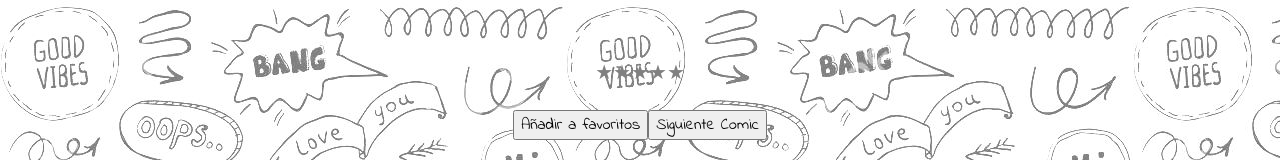
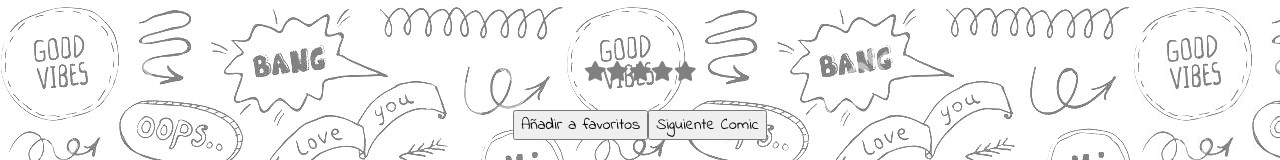
Before and after one commit to SergioJaramilloL/app_comics, a React (Create React App) app: page / in a window 1280 px wide. Shown: the top 160 px of the page. Built offline with nearby package versions, Linux system fonts and the light colour scheme; no server answers.

Commit message:
added star icon

```diff
--- a/package.json
+++ b/package.json
@@ -3,6 +3,9 @@
   "version": "0.1.0",
   "private": true,
   "dependencies": {
+    "@fortawesome/fontawesome-svg-core": "^1.2.34",
+    "@fortawesome/free-solid-svg-icons": "^5.15.2",
+    "@fortawesome/react-fontawesome": "^0.1.14",
     "@testing-library/jest-dom": "^5.11.4",
     "@testing-library/react": "^11.1.0",
     "@testing-library/user-event": "^12.1.10",
--- a/src/components/Qualification/Qualification.js
+++ b/src/components/Qualification/Qualification.js
@@ -1,3 +1,7 @@
+import { faStar } from '@fortawesome/free-solid-svg-icons';
+import { FontAwesomeIcon } from '@fortawesome/react-fontawesome';
+
+
 import {
   Content,
   ContentStars,
@@ -10,15 +14,15 @@ export function Qualification() {
     <Content>
       <ContentStars>
         <Input id="radio1" type="radio" name="stars" value="5"/>
-          <Star htmlFor="radio1">★</Star>
+          <Star htmlFor="radio1"><FontAwesomeIcon icon={faStar}/></Star>
         <Input id="radio2" type="radio" name="stars" value="4"/>
-          <Star htmlFor="radio2">★</Star>
+          <Star htmlFor="radio2"><FontAwesomeIcon icon={faStar}/></Star>
         <Input id="radio3" type="radio" name="stars" value="3"/>
-          <Star htmlFor="radio3">★</Star>
+          <Star htmlFor="radio3"><FontAwesomeIcon icon={faStar}/></Star>
         <Input id="radio4" type="radio" name="stars" value="2"/>
-          <Star htmlFor="radio4">★</Star>
+          <Star htmlFor="radio4"><FontAwesomeIcon icon={faStar}/></Star>
         <Input id="radio5" type="radio" name="stars" value="1"/>
-          <Star htmlFor="radio5">★</Star>
+          <Star htmlFor="radio5"><FontAwesomeIcon icon={faStar}/></Star>
       </ContentStars>
     </Content>
   )
```
Also changed, not shown: 1 other file (tests, documents, lock files or other folders).
